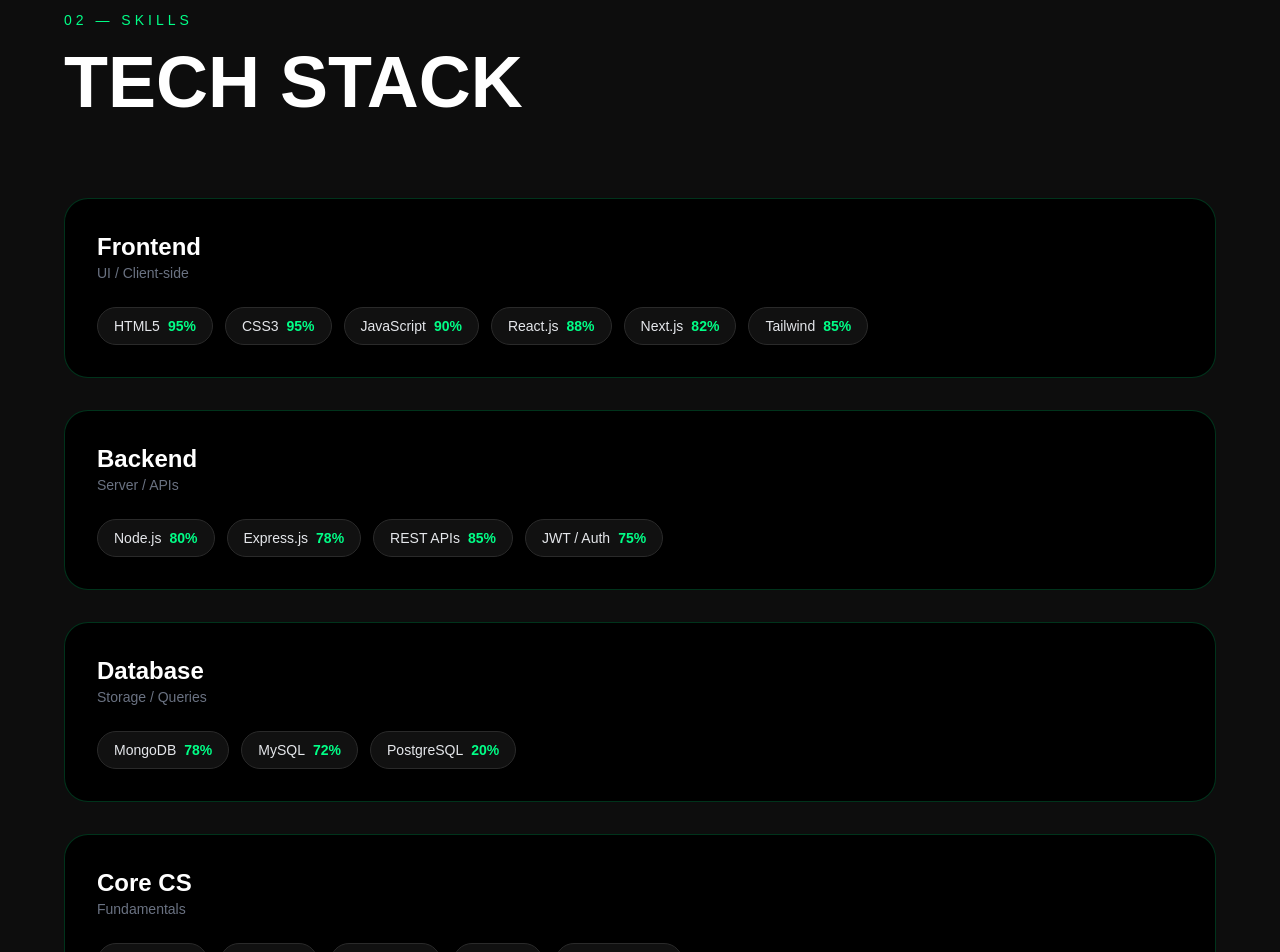
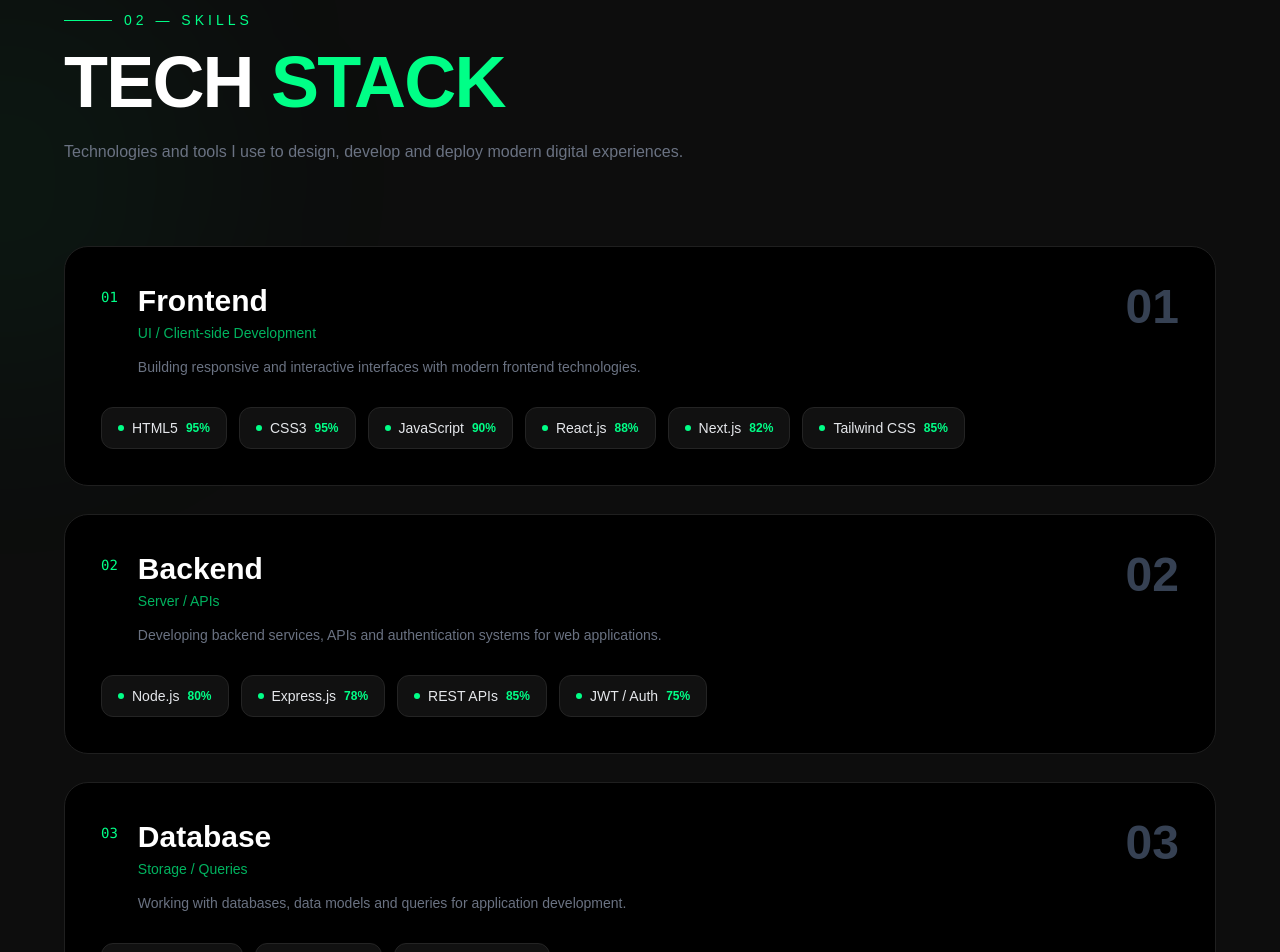
Before and after one commit to harshpatkar92/MyPortfolio, a Next.js app: page / in a window 1280 px wide. Shown: the part 2000-2952 px from the top of the page. Built offline with nearby package versions, Linux system fonts and the light colour scheme.

Commit message:
Refine skill categories and descriptions in Skills.js
Updated skill categories with improved subtitles and descriptions. Changed 'Tailwind' to 'Tailwind CSS' and added detailed descriptions for each category.

```diff
--- a/components/Skills.js
+++ b/components/Skills.js
@@ -2,22 +2,26 @@
 
 const skillCategories = [
   {
+    number: "01",
     title: "Frontend",
-    subtitle: "UI / Client-side",
+    subtitle: "UI / Client-side Development",
+    description:
+      "Building responsive and interactive interfaces with modern frontend technologies.",
     skills: [
       { name: "HTML5", level: "95%" },
       { name: "CSS3", level: "95%" },
       { name: "JavaScript", level: "90%" },
       { name: "React.js", level: "88%" },
       { name: "Next.js", level: "82%" },
-      { name: "Tailwind", level: "85%" },
-
+      { name: "Tailwind CSS", level: "85%" },
     ],
   },
-
   {
+    number: "02",
     title: "Backend",
     subtitle: "Server / APIs",
+    description:
+      "Developing backend services, APIs and authentication systems for web applications.",
     skills: [
       { name: "Node.js", level: "80%" },
       { name: "Express.js", level: "78%" },
@@ -25,35 +29,41 @@
       { name: "JWT / Auth", level: "75%" },
     ],
   },
-
   {
+    number: "03",
     title: "Database",
     subtitle: "Storage / Queries",
+    description:
+      "Working with databases, data models and queries for application development.",
     skills: [
       { name: "MongoDB", level: "78%" },
       { name: "MySQL", level: "72%" },
       { name: "PostgreSQL", level: "20%" },
     ],
   },
-
   {
+    number: "04",
     title: "Core CS",
-    subtitle: "Fundamentals",
+    subtitle: "Computer Science Fundamentals",
+    description:
+      "Strong foundation in programming concepts and core computer science subjects.",
     skills: [
       { name: "OOPS", level: "90%" },
       { name: "DSA", level: "72%" },
       { name: "DBMS", level: "78%" },
-      { name: "OS", level: "72%" },
-      { name: "Networks", level: "70%" },
+      { name: "Operating Systems", level: "72%" },
+      { name: "Computer Networks", level: "70%" },
     ],
   },
-
   {
+    number: "05",
     title: "Tools & DevOps",
     subtitle: "Development Environment",
+    description:
+      "Using modern development tools for coding, version control and deployment.",
     skills: [
       { name: "VS Code", level: "92%" },
-      { name: "DEV C++", level: "90%"},
+      { name: "Dev C++", level: "90%" },
       { name: "Git", level: "88%" },
       { name: "GitHub", level: "88%" },
       { name: "Docker", level: "55%" },
@@ -66,64 +76,143 @@
   return (
     <section
       id="skills"
-      className="py-28 px-6 md:px-16 bg-[#0d0d0d]"
+      className="relative py-24 sm:py-28 px-5 sm:px-6 md:px-16 bg-[#0d0d0d] overflow-hidden"
     >
-      <div className="max-w-6xl mx-auto">
+      {/* Background Glow */}
+      <div className="absolute top-20 left-[-200px] w-[400px] h-[400px] bg-[#00ff87]/5 blur-[120px] rounded-full pointer-events-none" />
 
-        <p className="text-[#00ff87] uppercase tracking-[4px] text-sm mb-4">
+      <div className="relative max-w-7xl mx-auto">
+        {/* Heading */}
+        <div className="mb-14 sm:mb-20">
+          <div className="flex items-center gap-3 mb-4">
+            <span className="w-8 sm:w-12 h-[1px] bg-[#00ff87]" />
+
+            <p className="text-[#00ff87] uppercase tracking-[3px] sm:tracking-[4px] text-xs sm:text-sm">
               02 — Skills
             </p>
+          </div>
 
-        <h2 className="text-5xl md:text-7xl font-black mb-20">
-          TECH STACK
+          <h2 className="text-4xl sm:text-5xl md:text-7xl font-black tracking-tight">
+            TECH <span className="text-[#00ff87]">STACK</span>
           </h2>
 
-        <div className="space-y-8">
+          <p className="mt-5 text-gray-500 max-w-2xl text-sm sm:text-base leading-7">
+            Technologies and tools I use to design, develop and deploy
+            modern digital experiences.
+          </p>
+        </div>
 
-          {skillCategories.map((category, index) => (
+        {/* Skills */}
+        <div className="space-y-5 sm:space-y-7">
+          {skillCategories.map((category) => (
+            <div
+              key={category.number}
+              className="
+                group
+                relative
+                bg-black
+                border border-[#1f1f1f]
+                rounded-2xl sm:rounded-[24px]
+                p-5 sm:p-7 md:p-9
+                overflow-hidden
+                transition-all duration-300
+                hover:border-[#00ff87]/40
+              "
+            >
+              {/* Hover Glow */}
+              <div
+                className="
+                  absolute
+                  -right-24
+                  -top-24
+                  w-48
+                  h-48
+                  rounded-full
+                  bg-[#00ff87]/5
+                  blur-3xl
+                  opacity-0
+                  group-hover:opacity-100
+                  transition-opacity duration-500
+                  pointer-events-none
+                "
+              />
 
-            <div
-              key={index}
-              className="bg-black border border-[#00ff87]/20 rounded-[24px] p-6 md:p-8 hover:border-[#00ff87]/40 transition-all duration-300"
-            >
-              <div className="mb-6">
+              <div className="relative z-10">
+                {/* Category Header */}
+                <div className="flex flex-col sm:flex-row sm:items-start sm:justify-between gap-5 mb-7">
+                  <div className="flex items-start gap-4 sm:gap-5">
+                    <span className="text-[#00ff87] text-xs sm:text-sm font-mono pt-1">
+                      {category.number}
+                    </span>
 
-                <h3 className="text-2xl font-bold text-white">
+                    <div>
+                      <h3 className="text-xl sm:text-2xl md:text-3xl font-bold text-white">
                         {category.title}
                       </h3>
 
-                <p className="text-gray-500 text-sm">
+                      <p className="text-[#00ff87]/70 text-xs sm:text-sm mt-1">
                         {category.subtitle}
                       </p>
 
+                      <p className="text-gray-500 text-xs sm:text-sm mt-3 max-w-xl leading-6">
+                        {category.description}
+                      </p>
+                    </div>
                   </div>
 
-              <div className="flex flex-wrap gap-3">
+                  <span className="hidden md:block text-gray-700 text-5xl font-black select-none">
+                    {category.number}
+                  </span>
+                </div>
 
-                {category.skills.map((skill, i) => (
+                {/* Skill Chips */}
+                <div className="flex flex-wrap gap-2.5 sm:gap-3">
+                  {category.skills.map((skill, index) => (
+                    <div
+                      key={index}
+                      className="
+                        flex
+                        items-center
+                        gap-2
+                        px-3.5
+                        sm:px-4
+                        py-2.5
+                        rounded-xl
+                        bg-[#111]
+                        border border-[#242424]
+                        hover:border-[#00ff87]/50
+                        hover:bg-[#00ff87]/5
+                        transition-all duration-300
+                      "
+                    >
+                      <span className="w-1.5 h-1.5 rounded-full bg-[#00ff87]" />
 
-                  <div
-                    key={i}
-                  className="flex items-center gap-2 px-4 py-2 rounded-full bg-[#111] border border-[#2a2a2a] hover:border-[#00ff87]/50 transition-all duration-300"
-                  >
-                    <span className="text-gray-200 text-sm font-medium">
+                      <span className="text-gray-200 text-xs sm:text-sm font-medium">
                         {skill.name}
                       </span>
 
-                    <span className="text-[#00ff87] text-sm font-bold">
+                      <span className="text-[#00ff87] text-[10px] sm:text-xs font-bold">
                         {skill.level}
                       </span>
                     </div>
-
                   ))}
-
                 </div>
               </div>
-
+            </div>
           ))}
-
         </div>
 
+        {/* Bottom Statement */}
+        <div className="mt-14 sm:mt-16 border-t border-[#1f1f1f] pt-8 flex flex-col md:flex-row md:items-center md:justify-between gap-4">
+          <p className="text-gray-500 text-sm">
+            Always exploring new technologies and better ways to build.
+          </p>
+
+          <div className="flex items-center gap-2 text-[#00ff87] text-xs uppercase tracking-[2px]">
+            <span className="w-2 h-2 rounded-full bg-[#00ff87] animate-pulse" />
+            Always Learning
+          </div>
+        </div>
       </div>
     </section>
   );
```
Lines whose indentation alone changed are shown as unchanged.
